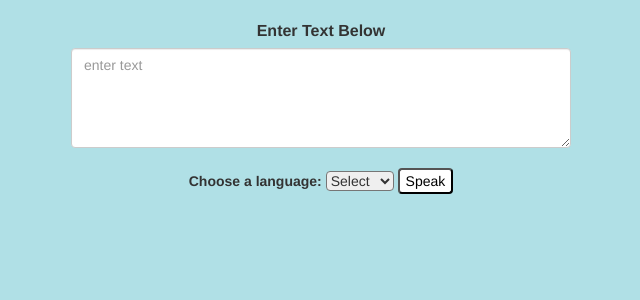
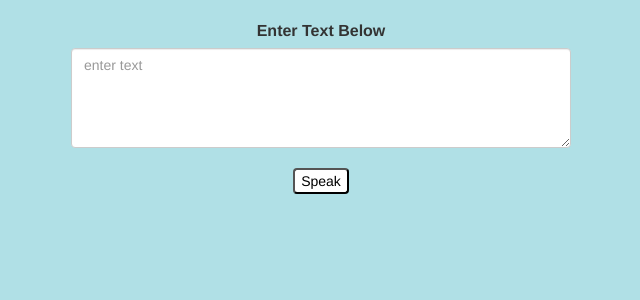
Before and after one commit to tejaswinigsl/text-speech, a Django app: page / in a window 1280 px wide. Shown: the top 300 px of the page, without its empty margins (319-959 px from the left). Run offline with Django 3.2, Linux system fonts and the light colour scheme; some libraries are stand-ins or nearby versions.

Commit message:
Update home.html

```diff
--- a/templates/home.html
+++ b/templates/home.html
@@ -18,16 +18,16 @@
             <textarea style="width:500px; height: 100px;" class="form-control" name='sample' id="sample" placeholder="enter text" ></textarea>
             <br>
 
-            <label for="lang">Choose a language:</label>
+<!--             <label for="lang">Choose a language:</label>
 
             <select name="lang" id="lang" style="border-radius: 4px;">
                 <option value='en'>Select</option>
               <option value='en'>English</option>
               <option value='hi'>Hindi</option>
               <option value='te'>Telugu</option>
-              <!-- <option value="audi">Audi</option> -->
+
             </select>
-
+             -->
 
 
 
```
